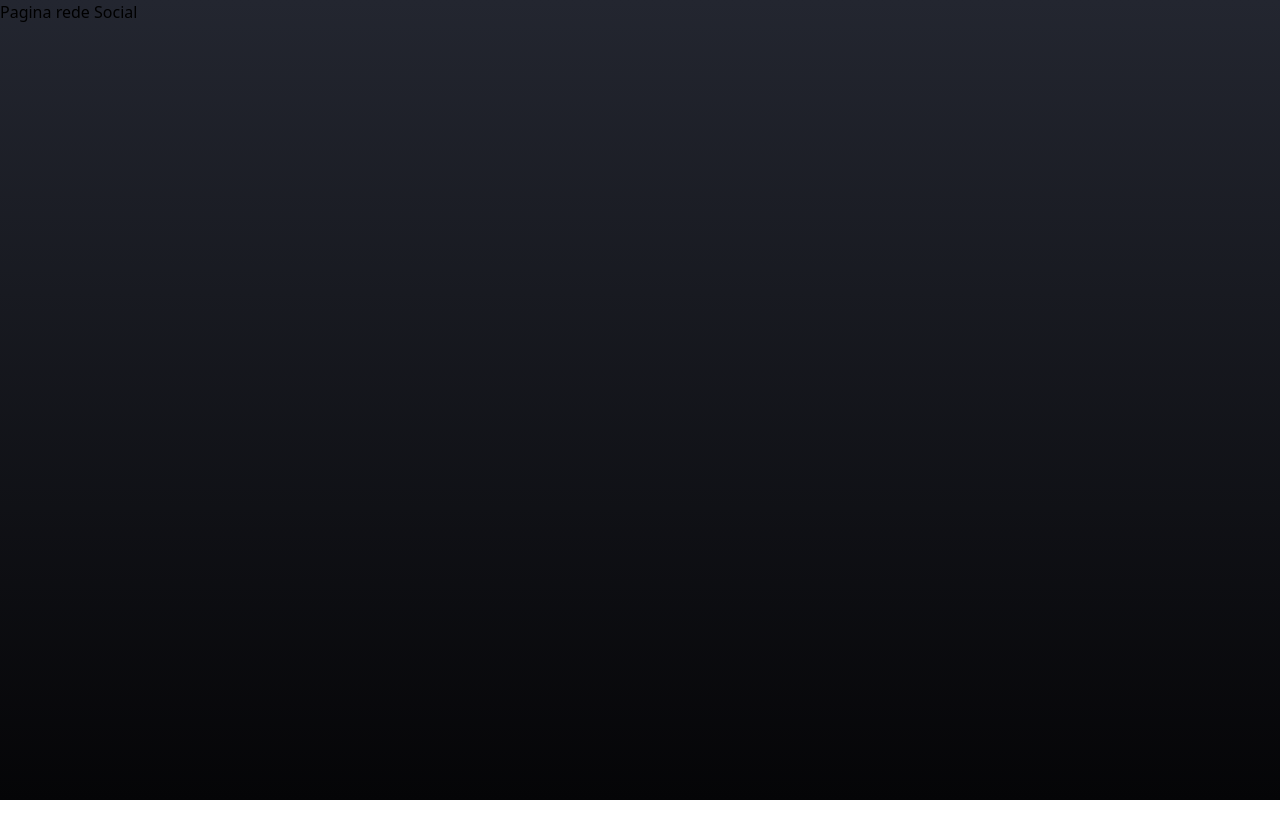
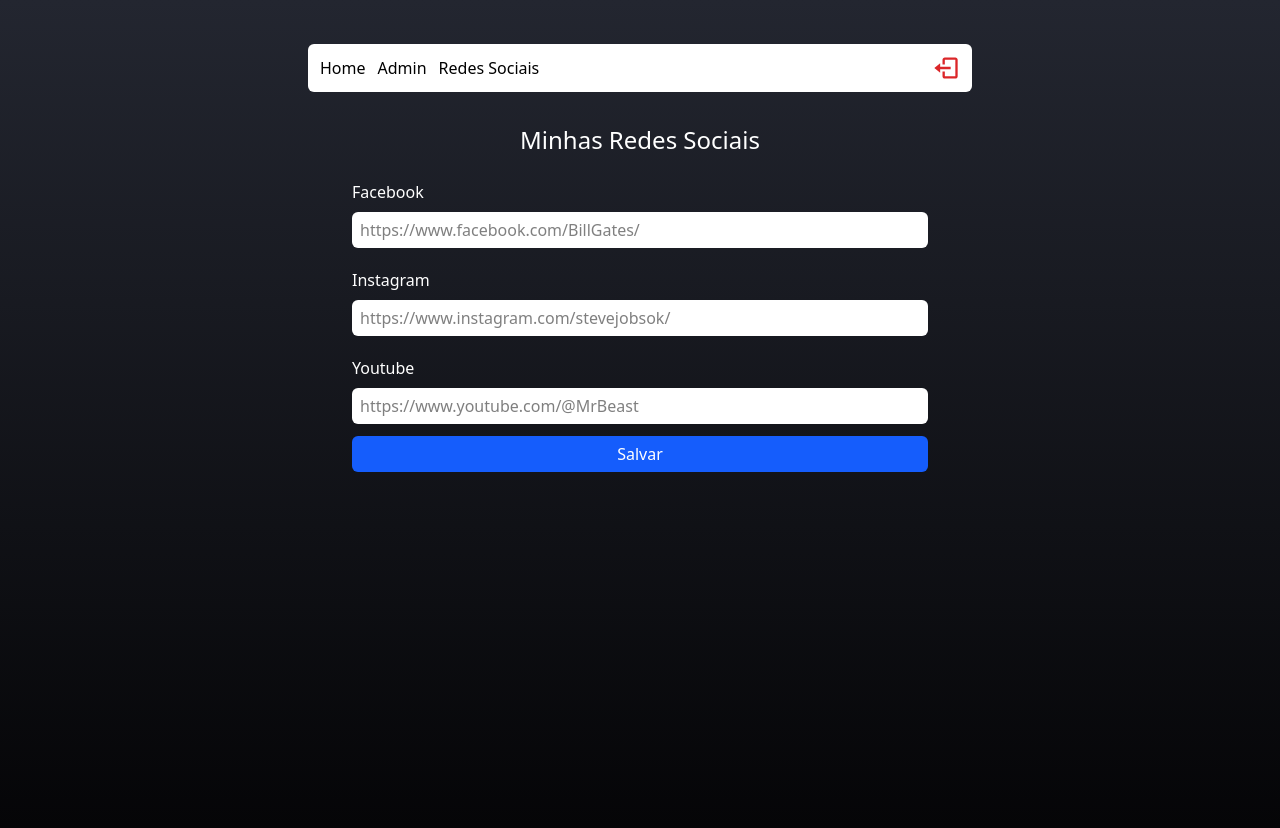
Before and after one commit to zReBolTz/devLink, a React (Vite) app: page /admin/social in a window 1280 px wide. Before the commit the page ends 800 px from the top, so only its background shows below. Built offline with nearby package versions, Linux system fonts and the light colour scheme; no server answers; the database is empty; sample sign-in values are in the browser's storage.

Commit message:
feat: criando Pagina Social com formulário, enviando e buscando dados do banco

```diff
--- a/src/pages/networks/index.tsx
+++ b/src/pages/networks/index.tsx
@@ -1,5 +1,67 @@
+import { FormEvent, useEffect, useState } from "react";
+import Header from "../../components/header";
+import Input from "../../components/input";
+import { doc, getDoc, setDoc } from "firebase/firestore";
+import { db } from "../../services/firebase/firebaseConnection";
+
 const Network = () => {
-  return <div>Pagina rede Social</div>;
+  const [facebook, setFacebook] = useState("");
+  const [instagram, setInstagram] = useState("");
+  const [youtube, setYoutube] = useState("");
+
+  useEffect(() => {
+    const docRef = doc(db, "social", "links");
+    getDoc(docRef).then((snapshot) => {
+      if (snapshot !== undefined) {
+        setFacebook(snapshot.data()?.facebook);
+        setInstagram(snapshot.data()?.instagram);
+        setYoutube(snapshot.data()?.youtube);
+      }
+    });
+  }, []);
+  async function handleSaveSocials(e: FormEvent) {
+    e.preventDefault();
+    setDoc(doc(db, "social", "links"), {
+      facebook: facebook,
+      instagram: instagram,
+      youtube: youtube,
+    });
+  }
+  return (
+    <div className="flex flex-col min-h-screen mwx-w-xl w-full items-center mt-7 px-2">
+      <Header />
+
+      <h1 className="text-white text-2xl font-medium mt-8 mb-4">
+        Minhas Redes Sociais
+      </h1>
+      <form
+        className="flex flex-col max-w-xl w-full "
+        onSubmit={handleSaveSocials}
+      >
+        <label className="font-medium text-white mt-2 mb-2">Facebook</label>
+        <Input
+          placeholder="https://www.facebook.com/BillGates/ "
+          value={facebook}
+          onChange={(e) => setFacebook(e.target.value)}
+        />
+        <label className="font-medium text-white mt-2 mb-2">Instagram</label>
+        <Input
+          placeholder="https://www.instagram.com/stevejobsok/"
+          value={instagram}
+          onChange={(e) => setInstagram(e.target.value)}
+        />
+        <label className="font-medium text-white mt-2 mb-2">Youtube</label>
+        <Input
+          placeholder="https://www.youtube.com/@MrBeast"
+          value={youtube}
+          onChange={(e) => setYoutube(e.target.value)}
+        />
+        <button className="bg-blue-600 h-9 text-white font-medium rounded-md cursor-pointer ">
+          Salvar
+        </button>
+      </form>
+    </div>
+  );
 };
 
 export default Network;
```
